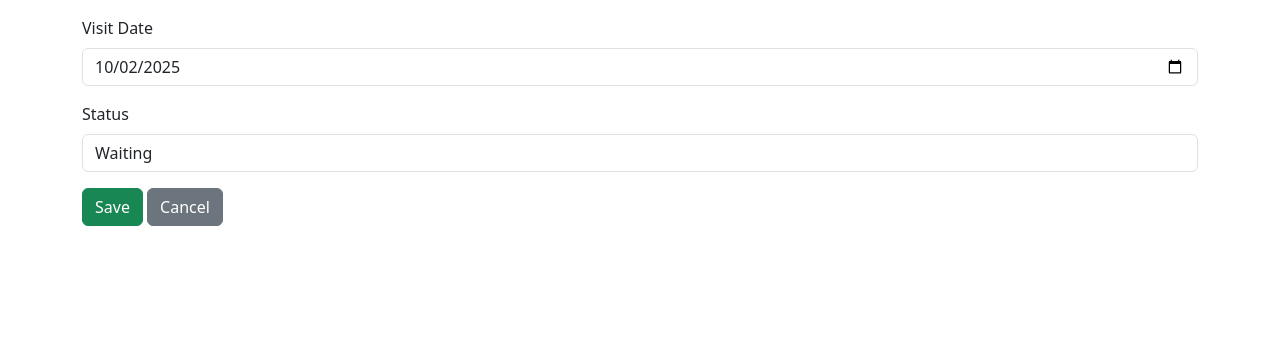
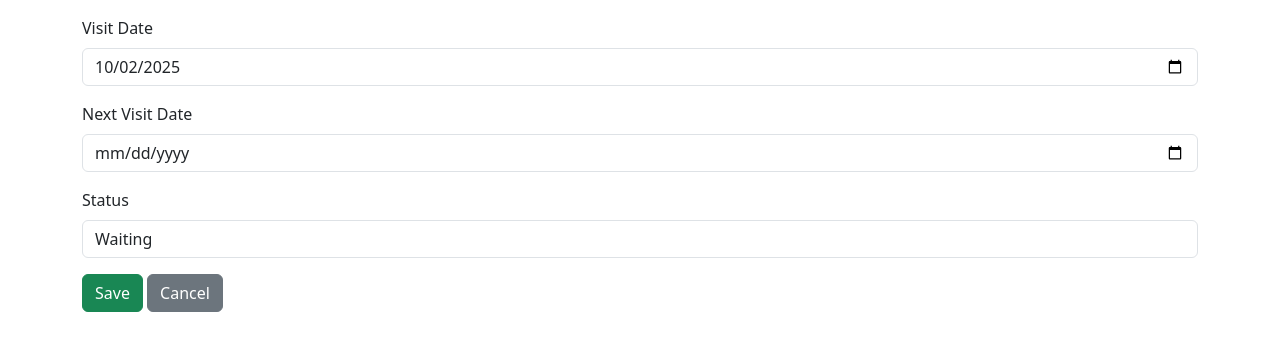
Before and after one commit to herathhmdd/MediQV2, a Flask app: page /visits/new in a window 1280 px wide. Shown: the part 454-800 px from the top of the page. Run offline with Flask 3, Linux system fonts and the light colour scheme; the visitor is signed in with stand-in values (Sample User, id 1); data comes from the database, SQL or seed files in the repository; data that the repository does not hold is empty.

Commit message:
Enhance patient visit management: add next visit date and reminder sent fields in forms, models, and templates

```diff
--- a/app/forms.py
+++ b/app/forms.py
@@ -1,5 +1,5 @@
 from flask_wtf import FlaskForm
-from wtforms import StringField, PasswordField, SubmitField, IntegerField, SelectField, TextAreaField, DateField
+from wtforms import StringField, PasswordField, SubmitField, IntegerField, SelectField, TextAreaField, DateField, BooleanField
 from wtforms.validators import DataRequired, Length, Email, EqualTo
 from datetime import date
 class MedicalRecordForm(FlaskForm):
@@ -18,6 +18,8 @@ class PatientVisitForm(FlaskForm):
     mo_assigned_id = SelectField('MO Assigned', coerce=int)
     nurse_assigned_id = SelectField('Nurse Assigned', coerce=int)
     visit_date = DateField('Visit Date', validators=[DataRequired()], default=date.today)
+    next_visit_date = DateField('Next Visit Date')
+    reminder_sent = BooleanField('Reminder Sent')
     status = SelectField('Status', choices=[('waiting', 'Waiting'), ('in_consultation', 'In Consultation'), ('with_nurse', 'With Nurse'), ('at_pharmacy', 'At Pharmacy'), ('completed', 'Completed')], validators=[DataRequired()])
     submit = SubmitField('Save')
 class PatientForm(FlaskForm):
--- a/app/models.py
+++ b/app/models.py
@@ -32,6 +32,8 @@ class PatientVisit(db.Model):
     mo_assigned_id = db.Column(db.Integer, db.ForeignKey('mediq_users.user_id'))
     nurse_assigned_id = db.Column(db.Integer, db.ForeignKey('mediq_users.user_id'))
     visit_date = db.Column(db.Date, default=date.today)
+    next_visit_date = db.Column(db.Date)
+    reminder_sent = db.Column(db.Boolean, default=False)
     status = db.Column(db.Enum('waiting', 'in_consultation', 'with_nurse', 'at_pharmacy', 'completed', name='patient_visit_status'), default='waiting')
 
     # Relationships
--- a/app/routes.py
+++ b/app/routes.py
@@ -284,6 +284,8 @@ def create_visit():
             mo_assigned_id=form.mo_assigned_id.data,
             nurse_assigned_id=form.nurse_assigned_id.data,
             visit_date=form.visit_date.data,
+            next_visit_date=form.next_visit_date.data,
+            reminder_sent=form.reminder_sent.data,
             status=form.status.data
         )
         db.session.add(visit)
@@ -318,6 +320,8 @@ def edit_visit(visit_id):
         visit.mo_assigned_id = form.mo_assigned_id.data
         visit.nurse_assigned_id = form.nurse_assigned_id.data
         visit.visit_date = form.visit_date.data
+        visit.next_visit_date = form.next_visit_date.data
+        visit.reminder_sent = form.reminder_sent.data
         visit.status = form.status.data
         db.session.commit()
         flash('Patient visit updated successfully', 'success')
--- a/app/templates/visit_form.html
+++ b/app/templates/visit_form.html
@@ -60,6 +60,15 @@
         {% endfor %}
     </div>
     <div class="mb-3">
+        {{ form.next_visit_date.label(class="form-label") }}
+        {{ form.next_visit_date(class="form-control", type="date") }}
+        {% for error in form.next_visit_date.errors %}
+            <div class="text-danger small">{{ error }}</div>
+        {% endfor %}
+    </div>
+    {# Hidden reminder_sent field - not displayed in UI but maintains form functionality #}
+    {{ form.reminder_sent(style="display:none;") }}
+    <div class="mb-3">
         {{ form.status.label(class="form-label") }}
         {{ form.status(class="form-control") }}
         {% for error in form.status.errors %}
--- a/app/templates/visit_list.html
+++ b/app/templates/visit_list.html
@@ -40,6 +40,7 @@
             <th>Nurse</th>
             <th>Contact Number</th>
             <th>Visit Date</th>
+            <th>Next Visit</th>
             <th>Status</th>
             <th>Actions</th>
         </tr>
@@ -54,6 +55,7 @@
             <td>{{ visit.nurse_assigned.first_name if visit.nurse_assigned else 'Not Assigned' }}</td>
             <td>{{ visit.patient.contact_info }}</td>
             <td>{{ visit.visit_date }}</td>
+            <td>{{ visit.next_visit_date if visit.next_visit_date else '-' }}</td>
             <td>{{ visit.status }}</td>
             <td>
                 <a href="{{ url_for('visit_detail', visit_id=visit.visit_id) }}" class="btn btn-info btn-sm">View</a>
```
Also changed, not shown: app/templates/visit_detail.html (+6 -4 lines).
